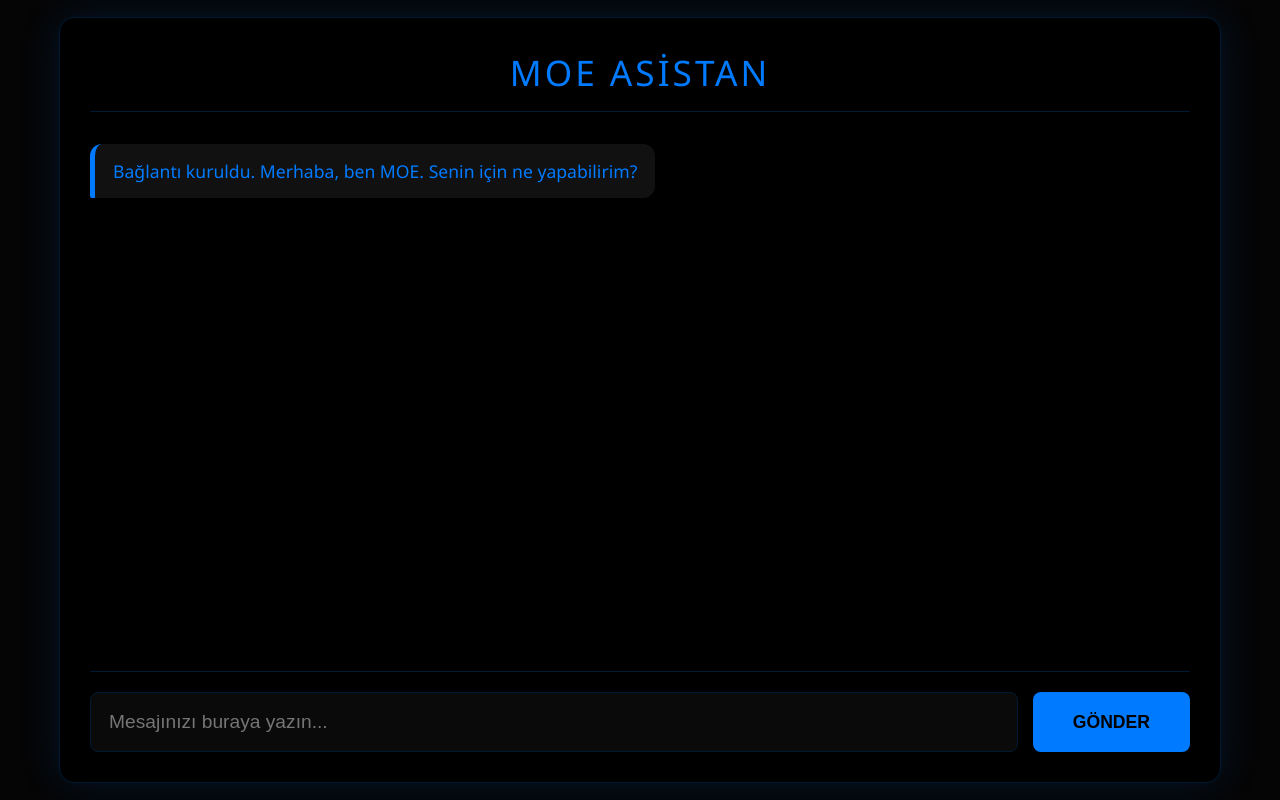
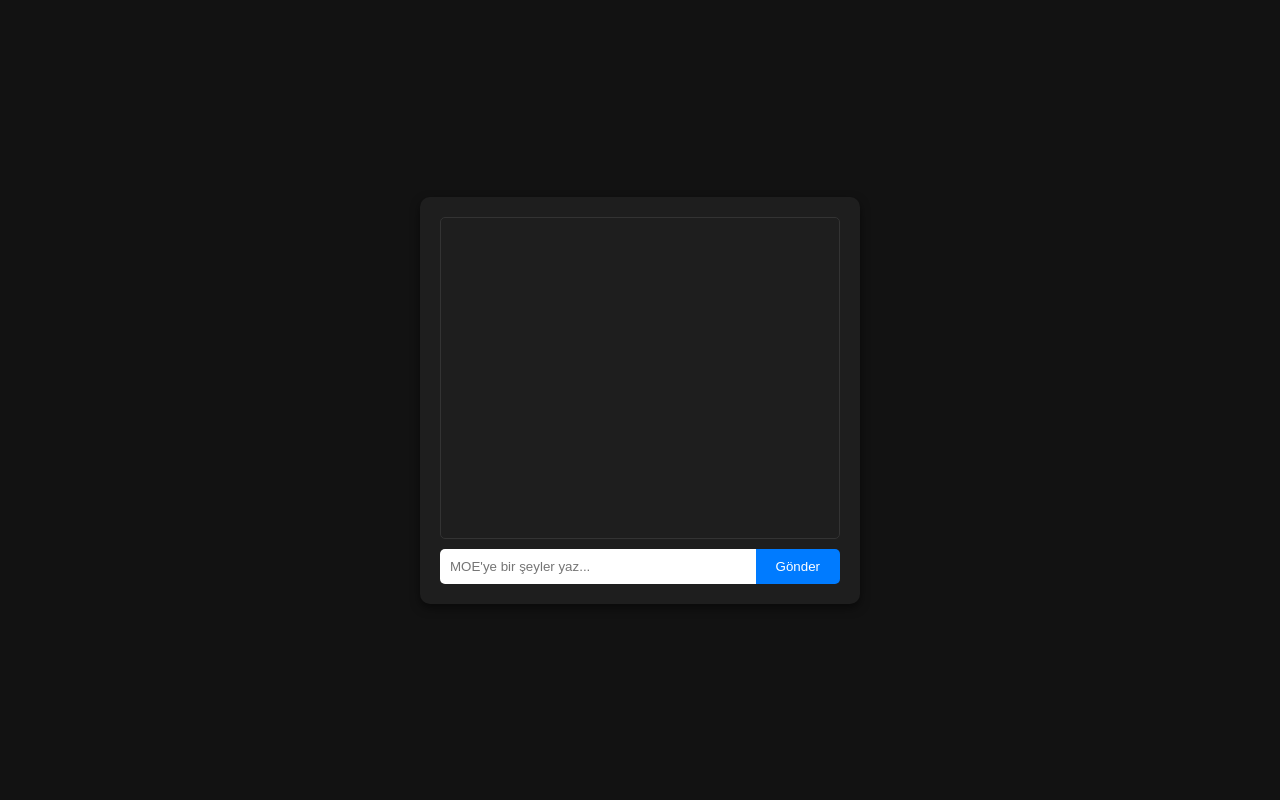
Before and after one commit to MOE-hacker1519/moe-asistan, a website: page public/index.html in a window 1280 px wide. Drawn offline with Linux system fonts and the light colour scheme.

Commit message:
Update index.html

```diff
--- a/public/index.html
+++ b/public/index.html
@@ -2,202 +2,76 @@
 <html lang="tr">
 <head>
     <meta charset="UTF-8">
-    <title>MOE AI</title>
+    <meta name="viewport" content="width=device-width, initial-scale=1.0">
+    <title>MOE Asistan</title>
     <style>
-        body {
-            font-family: 'Segoe UI', Tahoma, Geneva, Verdana, sans-serif;
-            background: #050505;
-            color: white;
-            display: flex;
-            justify-content: center;
-            align-items: center;
-            height: 100vh;
-            margin: 0;
-            overflow: hidden;
-            position: relative;
-        }
-
-        #dateTimeContainer {
-            position: absolute;
-            top: 20px;
-            left: 20px;
-            z-index: 10;
-        }
-
-        #time {
-            font-size: 2.5em;
-            font-weight: bold;
-            color: #007bff;
-            margin: 0;
-        }
-
-        #date {
-            font-size: 1em;
-            color: #55aaff;
-            margin: 5px 0 0 0;
-        }
-
-        /* İstediğin devasa ve tam siyah dikdörtgen alanı */
-        #chat-container {
-            width: 95%;
-            max-width: 1100px;
-            height: 88vh;
-            background: #000000;
-            border-radius: 15px;
-            padding: 30px;
-            box-shadow: 0 0 40px rgba(0,123,255,0.15);
-            display: flex;
-            flex-direction: column;
-            border: 1px solid #001a33;
-        }
-
-        #chat-header {
-            text-align: center;
-            color: #007bff;
-            margin: 0 0 20px 0;
-            font-size: 2.2em;
-            font-weight: 300;
-            letter-spacing: 3px;
-            border-bottom: 1px solid #001a33;
-            padding-bottom: 15px;
-        }
-
-        #chat-box {
-            flex: 1;
-            overflow-y: auto;
-            padding-right: 15px;
-            margin-bottom: 20px;
-            display: flex;
-            flex-direction: column;
-        }
-
-        #chat-box::-webkit-scrollbar { width: 5px; }
-        #chat-box::-webkit-scrollbar-thumb { background: #003366; border-radius: 10px; }
-
-        .message {
-            margin: 12px 0;
-            padding: 14px 18px;
-            border-radius: 12px;
-            line-height: 1.5;
-            max-width: 75%;
-            font-size: 1.1em;
-        }
-
-        .user-msg {
-            background: #004085;
-            color: white;
-            align-self: flex-end;
-            border-bottom-right-radius: 2px;
-        }
-
-        .moe-msg {
-            background: #111111;
-            color: #007bff;
-            align-self: flex-start;
-            border-bottom-left-radius: 2px;
-            border-left: 5px solid #007bff;
-        }
-
-        .input-area {
-            display: flex;
-            gap: 15px;
-            border-top: 1px solid #001a33;
-            padding-top: 20px;
-        }
-
-        input {
-            flex: 1;
-            padding: 18px;
-            border-radius: 8px;
-            border: 1px solid #001a33;
-            background: #0a0a0a;
-            color: #007bff;
-            font-size: 1.2em;
-            outline: none;
-        }
-
-        button {
-            padding: 18px 40px;
-            background: #007bff;
-            border: none;
-            border-radius: 8px;
-            cursor: pointer;
-            font-weight: bold;
-            color: black;
-            font-size: 1.1em;
-        }
+        body { font-family: Arial, sans-serif; background: #121212; color: white; display: flex; justify-content: center; align-items: center; height: 100vh; margin: 0; }
+        .chat-container { width: 400px; background: #1e1e1e; border-radius: 10px; padding: 20px; box-shadow: 0 4px 10px rgba(0,0,0,0.5); }
+        #chatBox { height: 300px; overflow-y: auto; border: 1px solid #333; padding: 10px; margin-bottom: 10px; border-radius: 5px; }
+        .message { margin-bottom: 10px; padding: 8px; border-radius: 5px; }
+        .user-msg { background: #007bff; text-align: right; }
+        .moe-msg { background: #28a745; text-align: left; }
+        .error-msg { background: #dc3545; text-align: center; }
+        .input-area { display: flex; }
+        #userInput { flex: 1; padding: 10px; border: none; border-radius: 5px 0 0 5px; outline: none; }
+        #sendBtn { padding: 10px 20px; background: #007bff; color: white; border: none; border-radius: 0 5px 5px 0; cursor: pointer; }
     </style>
 </head>
 <body>
 
-    <div id="dateTimeContainer">
-        <p id="time"></p>
-        <p id="date"></p>
-    </div>
-
-    <div id="chat-container">
-        <h2 id="chat-header">MOE ASİSTAN</h2>
-        <div id="chat-box">
-            <div class="message moe-msg">Bağlantı kuruldu. Merhaba, ben MOE. Senin için ne yapabilirim?</div>
-        </div>
+<div class="chat-container">
+    <div id="chatBox"></div>
     <div class="input-area">
-            <input type="text" id="userInput" placeholder="Mesajınızı buraya yazın..." onkeypress="if(event.key==='Enter') gonder()">
-            <button onclick="gonder()">GÖNDER</button>
+        <input type="text" id="userInput" placeholder="MOE'ye bir şeyler yaz...">
+        <button id="sendBtn" onclick="mesajGonder()">Gönder</button>
     </div>
 </div>
 
 <script>
-        function guncelleSaatTarih() {
-            const simdi = new Date();
-            document.getElementById('time').innerText = simdi.toLocaleTimeString('tr-TR', {hour: '2-digit', minute:'2-digit'});
-            const seçenekler = { day: 'numeric', month: 'long', year: 'numeric', weekday: 'long' };
-            document.getElementById('date').innerText = simdi.toLocaleDateString('tr-TR', seçenekler);
-        }
-        guncelleSaatTarih();
-        setInterval(guncelleSaatTarih, 1000);
+async function mesajGonder() {
+    const inputElement = document.getElementById('userInput');
+    const chatBox = document.getElementById('chatBox');
+    const mesajMetni = inputElement.value.trim();
 
-        async function gonder() {
-            const input = document.getElementById("userInput");
-            const chatBox = document.getElementById("chat-box");
-            const text = input.value;
-            if (!text) return;
+    if (!mesajMetni) return;
 
-            chatBox.innerHTML += `<div class="message user-msg">${text}</div>`;
-            input.value = "";
+    // Kullanıcının mesajını ekrana yaz
+    chatBox.innerHTML += `<div class="message user-msg">${mesajMetni}</div>`;
+    inputElement.value = '';
     chatBox.scrollTop = chatBox.scrollHeight;
 
     try {
-    // Başına mutlaka "const response = await" ekliyoruz:
+        // Vercel'deki server.js'e istek atıyoruz
         const response = await fetch('/api/chat', {
             method: 'POST',
             headers: {
                 'Content-Type': 'application/json'
             },
-        body: JSON.stringify({ message: kullaniciMesaji })
-    }); // <--- Buradaki parantezi kapatıp noktalı virgül koyduk
+            body: JSON.stringify({ message: mesajMetni })
+        });
 
         const data = await response.json();
-    chatBox.innerHTML += `<div class="message moe-msg">${data.reply}</div>`; // veya senin değişken adın neyse
-    chatBox.scrollTop = chatBox.scrollHeight;
+
+        if (response.ok) {
+            chatBox.innerHTML += `<div class="message moe-msg">${data.reply}</div>`;
+        } else {
+            chatBox.innerHTML += `<div class="message error-msg">Hata: ${data.reply || 'Sunucu hatası!'}</div>`;
+        }
     } catch (error) {
-    console.error("Hata oluştu:", error);
-    chatBox.innerHTML += `<div class="message error-msg">Hata: Sunucuya ulaşılamıyor!</div>`;
+        console.error("İstek hatası:", error);
+        chatBox.innerHTML += `<div class="message error-msg">Hata: Sunucuya bağlanılamadı!</div>`;
     }
 
-    const data = await response.json();
-    chatBox.innerHTML += `<div class="message moe-msg">${data.reply}</div>`; // veya senin değişken adın neyse
     chatBox.scrollTop = chatBox.scrollHeight;
-} catch (error) {
-    console.error("Hata oluştu:", error);
-    chatBox.innerHTML += `<div class="message error-msg">Hata: Sunucuya ulaşılamıyor!</div>`;
 }
-                const data = await response.json();
-                chatBox.innerHTML += `<div class="message moe-msg">${data.reply}</div>`;
-                chatBox.scrollTop = chatBox.scrollHeight;
-            } catch (error) {
-                chatBox.innerHTML += `<div class="message moe-msg" style="color: red;">Hata: Sunucuya ulaşılamıyor!</div>`;
+
+// Enter tuşuna basınca da göndersin
+document.getElementById('userInput').addEventListener('keypress', function (e) {
+    if (e.key === 'Enter') {
+        mesajGonder();
     }
-        }
+});
 </script>
+
 </body>
 </html>
```
Lines whose indentation alone changed are shown as unchanged.
